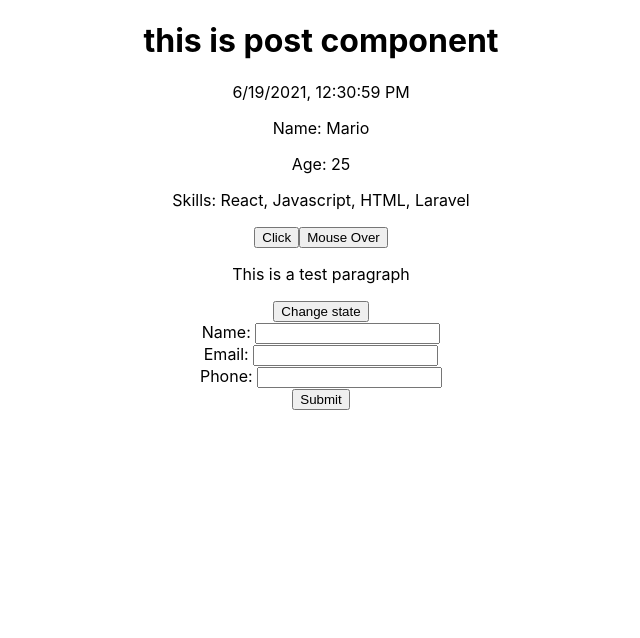
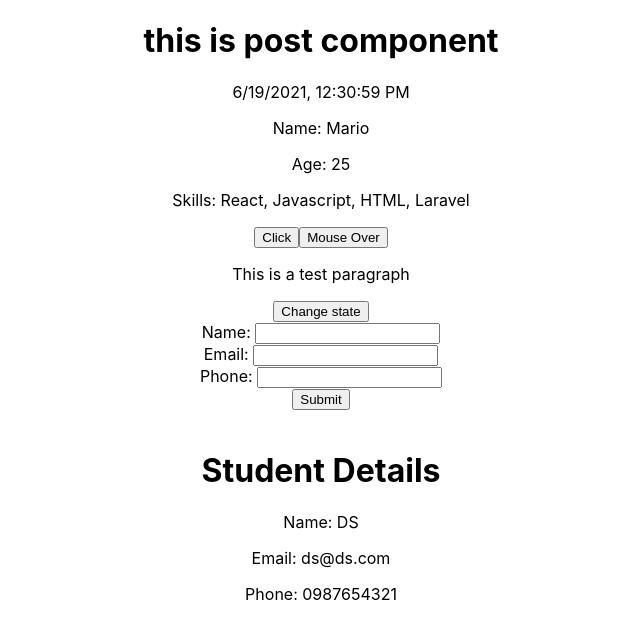
Before and after one commit to danasugu/apppro, a React (Create React App) app: page / in a window 1280 px wide. Shown: the top 638 px of the page, without its empty margins (319-959 px from the left). Built offline with nearby package versions, Linux system fonts and the light colour scheme.

Commit message:
Update Post.js

```diff
--- a/src/components/Post.js
+++ b/src/components/Post.js
@@ -1,6 +1,6 @@
 // import { getDefaultNormalizer } from '@testing-library/react';
 import React, { Component } from 'react';
-import Student from './components/Student';
+import Student from './Student';
 
 class Post extends Component {
 	state = {
@@ -73,6 +73,8 @@ class Post extends Component {
 					<br />
 					<button type='submit'>Submit</button>
 				</form>
+				<br />
+				<Student />
 			</div>
 		);
 	}
```
